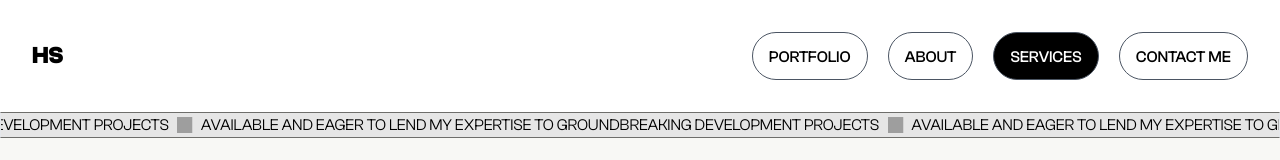
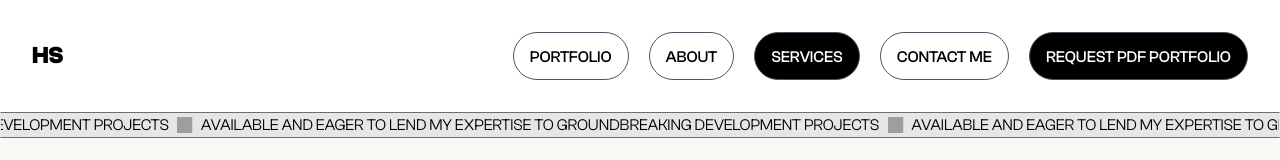
Before and after one commit to Hossam-Saieed/portfolio, a React (Vite) app: page /services in a window 1280 px wide. Shown: the top 160 px of the page. Built offline with nearby package versions, Linux system fonts and the light colour scheme; grey boxes are pictures that could not be loaded.

Commit message:
feat: created request pdf portfolio button , to be viewed on desktop and mobile

```diff
--- a/src/components/Footer.jsx
+++ b/src/components/Footer.jsx
@@ -22,10 +22,11 @@ const Footer = () => {
 
           {/* Navigation Links */}
           <ul className="list-none flex flex-col md:flex-row justify-center gap-4 mb-4">
-            <NavItem classname="text-white hover:bg-white hover:text-black" to="/portfolio-content">Portfolio</NavItem>
+            <NavItem classname="text-white hover:bg-white hover:text-black" to="/portfolio">Portfolio</NavItem>
             <NavItem classname="text-white hover:bg-white hover:text-black" to="/services">Services</NavItem>
             <NavItem classname="text-white hover:bg-white hover:text-black" to="/contactme">Contact Me</NavItem>
             <NavItem classname="text-white hover:bg-white hover:text-black" to="/about">About</NavItem>
+            <NavItem classname="bg-black text-white  hover:border-black hover:bg-white hover:text-black hover:pl-[20px] hover:pr-[20px]" >REQUEST PDF PORTFOLIO</NavItem>
           </ul>
 
           {/* Social Links */}
--- a/src/components/NavBar.jsx
+++ b/src/components/NavBar.jsx
@@ -42,18 +42,20 @@ const Navbar = () => {
 
         {/* Navigation Links (visible on larger screens, hidden on mobile) */}
         <ul className={`hidden md:flex flex-row gap-3 md:gap-5`}>
-          <NavItem to="/portfolio-content" isActive={location.pathname === '/portfolio'}>Portfolio</NavItem>
+          <NavItem to="/portfolio" isActive={location.pathname === '/portfolio'}>Portfolio</NavItem>
           <NavItem to="/about" isActive={location.pathname === '/about'}>About</NavItem>
           <NavItem to="/services" isActive={location.pathname === '/services'}>Services</NavItem>
           <NavItem to="/contactme" isActive={location.pathname === '/contactme'}>Contact Me</NavItem>
+          <NavItem classname="bg-black text-white  hover:border-black hover:bg-white hover:text-black hover:pl-[20px] hover:pr-[20px]" >REQUEST PDF PORTFOLIO</NavItem>
         </ul>
 
         {/* Mobile Menu (visible only on small screens) */}
         <ul className={`list-none flex flex-col gap-3 absolute top-16 left-0 bg-white shadow-md p-4 w-full z-50 md:hidden ${isMenuOpen ? 'block' : 'hidden'}`}>
-          <NavItem onClick={closeMenu} to="/portfolio-content" isActive={location.pathname === '/portfolio'}>Portfolio</NavItem>
+          <NavItem onClick={closeMenu} to="/portfolio" isActive={location.pathname === '/portfolio'}>Portfolio</NavItem>
           <NavItem onClick={closeMenu} to="/about" isActive={location.pathname === '/about'}>About</NavItem>
           <NavItem onClick={closeMenu} to="/services" isActive={location.pathname === '/services'}>Services</NavItem>
           <NavItem onClick={closeMenu} to="/contactme" isActive={location.pathname === '/contactme'}>Contact Me</NavItem>
+          <NavItem classname="bg-black text-white  hover:border-black hover:bg-white hover:text-black hover:pl-[20px] hover:pr-[20px]" >REQUEST PDF PORTFOLIO</NavItem>
         </ul>
       </nav>
       <MarqueeBar />
--- a/src/components/NavItem.jsx
+++ b/src/components/NavItem.jsx
@@ -1,15 +1,27 @@
 import { Link } from 'react-router-dom';
+import { body, email, emailTemplateSubject } from '../constants';
 
-const NavItem = ({ to, children, classname, isActive, onClick }) => (
-  <li className="inline-block">
+const NavItem = ({ to, children, classname, isActive, onClick }) => {
+
+  const handlePortfolioPdfRequest = () => {
+    console.log("Requesting PDF Portfolio");
+    const encodedSubject = encodeURIComponent(emailTemplateSubject);
+    const encodedBody = encodeURIComponent(body);
+    const mailToLink = `mailto:${email}?subject=${encodedSubject}&body=${encodedBody}`;
+    window.open(mailToLink, '_blank');
+  };
+
+
+  return (
+    <li className="inline-block" >
       <Link
         to={to}
         className={`block border border-gray-600 font-custom font-medium rounded-full uppercase px-[16px] pt-[12px] pb-[10px] no-underline transition-all duration-250 ease-in-out ${classname ? classname : "text-black  hover:border-black hover:bg-black hover:text-white hover:pl-[20px] hover:pr-[20px]"} ${isActive ? "bg-black text-white" : ""}`}
-      onClick={onClick}
+        onClick={children == "REQUEST PDF PORTFOLIO" ? () => handlePortfolioPdfRequest() : onClick}
       >
         {children}
       </Link>
-  </li>
+    </li >
   );
-
+};
 export default NavItem;
--- a/src/constants.js
+++ b/src/constants.js
@@ -390,3 +390,12 @@ export const resendAMsg = "new Message"
 export const PBPMTitle = "PBPM"
 export const AboutProject = "About The Project"
 export const GEOSpatialTitle = "Geo spatial"
+
+//email template
+export const emailTemplateSubject = "Request for Portfolio PDF";
+export const body = `Hi [Your Name],
+I’m interested in viewing your portfolio and learning more about your work. Please share your PDF portfolio at your earliest convenience.
+Looking forward to your response.
+Best regards,
+[User’s Name]`;
+export const email = "webdesignhossam@gmail.com";
```
Lines whose indentation alone changed are shown as unchanged.
